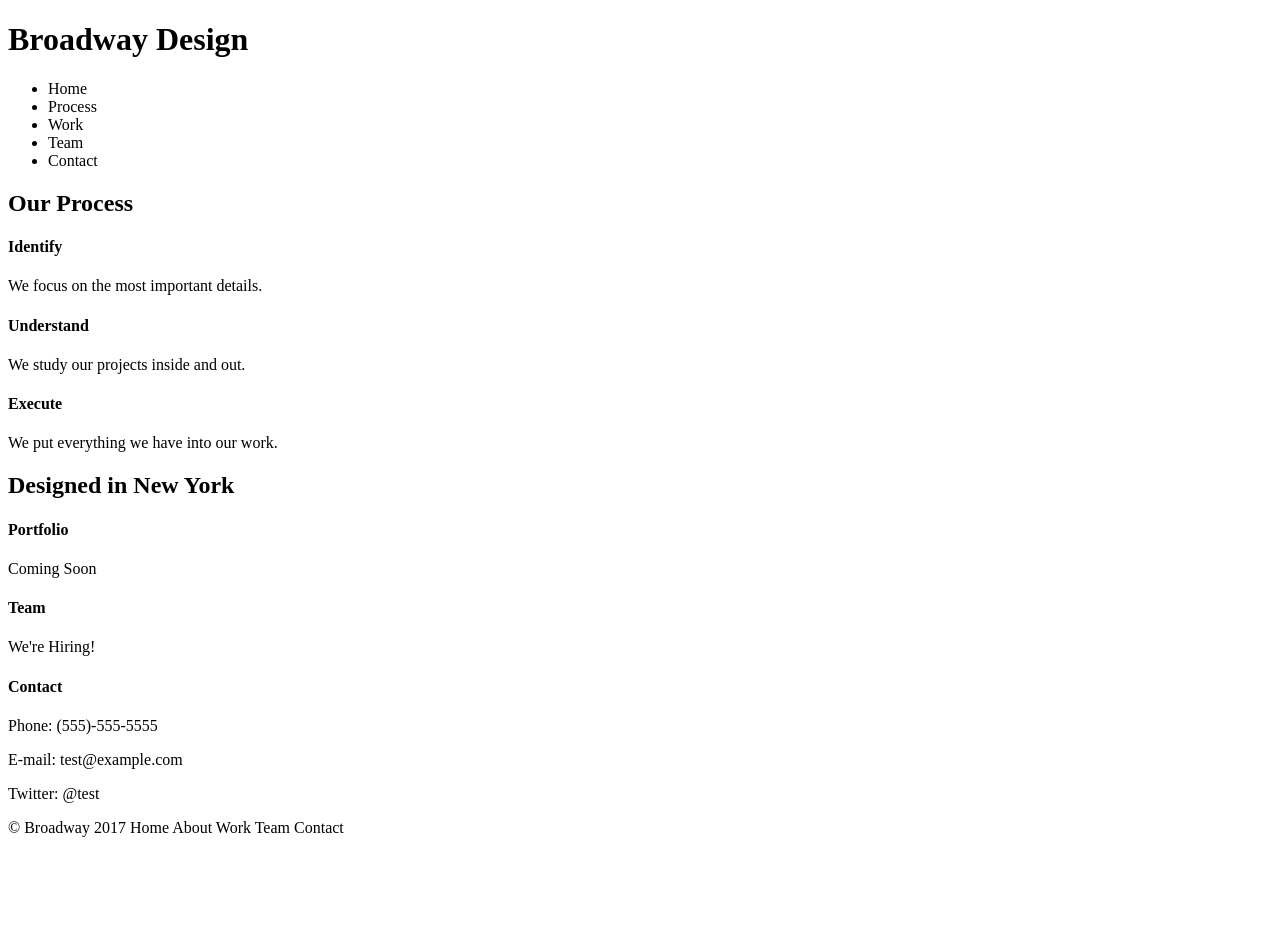
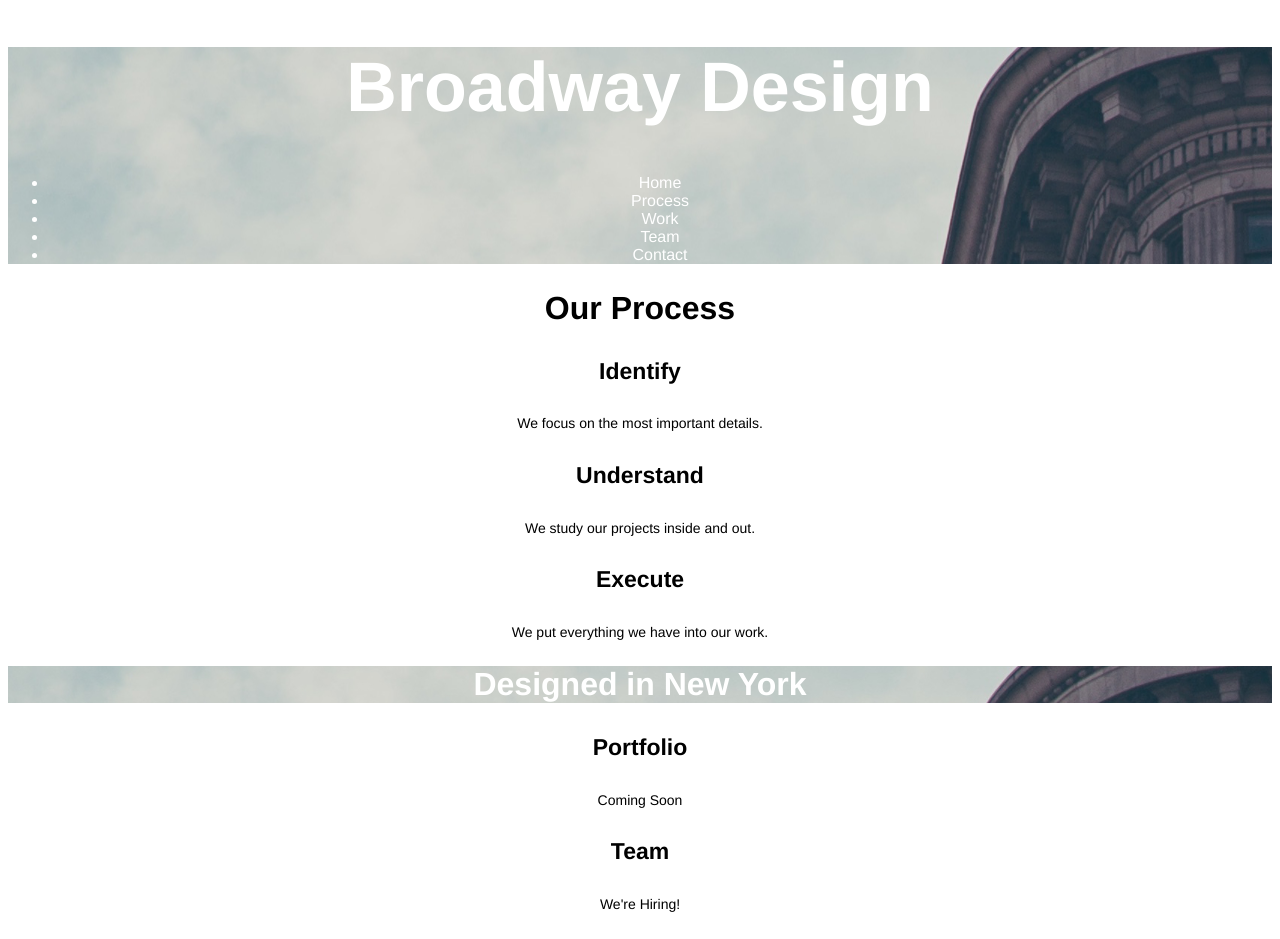
Before and after one commit to KIRICHIE/Broadway, a plain HTML site: page index.html in a window 1280 px wide. Shown: the top 939 px of the page. Before the commit the page ends 853 px from the top, so only its background shows below. Drawn offline with Linux system fonts and the light colour scheme.

Commit message:
css source add, and html souce change

```diff
--- a/index.html
+++ b/index.html
@@ -5,6 +5,7 @@
         <link rel="stylesheet" type="text/css" href="./resources/css/style.css">
     </header>
     <body>
+        <!-- main Navi -->
         <div class="main">
             <h1>Broadway Design</h1>
             <ul>
@@ -16,6 +17,7 @@
             </ul>
         </div>
 
+        <!-- Proecss -->
         <div lass="process">
             <h2>Our Process</h2>
 
@@ -30,15 +32,23 @@
             <h4>Execute</h4>
             <p>We put everything we have into our work.</p>
         </div>
+
+        <!-- sub title -->
+        <div class="subtitle">
+            <h2>Designed in New York</h2>
+        </div>
+
+        <!-- work -->
         <div class="work">
-            <h2>Designed in New York</h2>
             <h4>Portfolio</h4>
             <p>Coming Soon</p>
         </div>
+        <!-- team -->
         <div class="team">
             <h4>Team</h4>
             <p>We're Hiring!</p>
         </div>
+        <!-- contact -->
         <div class="contact">
             <h4>Contact</h4>
 
--- a/resources/css/style.css
+++ b/resources/css/style.css
@@ -0,0 +1,35 @@
+body {
+    font-family: Helvetica;
+    text-align: center;
+}
+
+h1 {
+    font-size: 70px;
+    font-weight: bold;
+}
+
+h2 {
+    font-size: 32px;
+    font-weight: bold;
+}
+h4 {
+    font-size: 23px;
+    font-weight: bold;
+}
+p {
+    font-size: 14px;
+}
+.main ,.subtitle {
+    color: white;
+    background: url("../images/the-flatiron-building.png");
+}
+.subtitle {
+    font-size: 23px;
+    font-weight: bold;
+}
+.footer {
+    font-size: 11px;
+    color: white;
+    background-color: dimgray;
+    text-align: left;
+}
```
